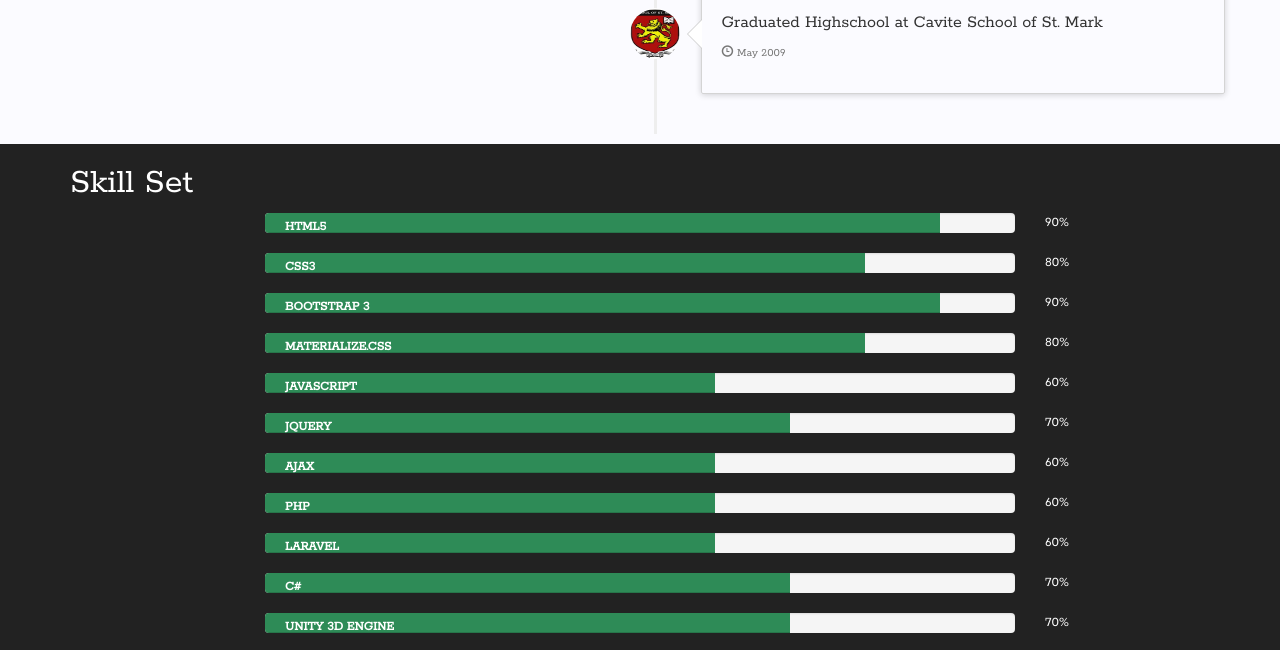
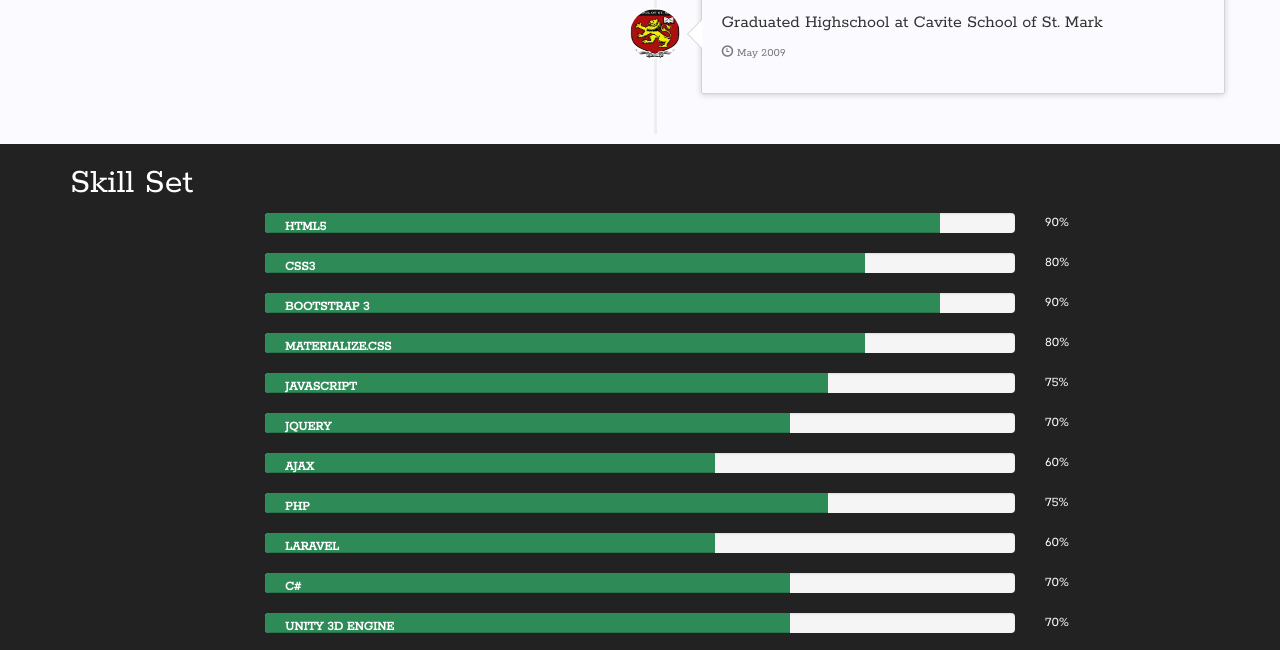
Before and after one commit to edzedez/updatedPortfolio, a plain HTML site: page index.html in a window 1280 px wide. Shown: the part 2209-2859 px from the top of the page. Drawn offline with nearby package versions, Linux system fonts and the light colour scheme.

Commit message:
updated again

```diff
--- a/index.html
+++ b/index.html
@@ -219,12 +219,12 @@
                 <div class="row">
                   <div class="col-md-8 col-md-offset-2 col-sm-8 col-sm-offset-2 col-xs-8 col-xs-offset-2">
                     <div class="progress">
-                        <div class="progress-bar  active" role="progressbar" aria-valuenow="  60"     aria-valuemin="0" aria-valuemax="100" style="width: 80%">
+                        <div class="progress-bar  active" role="progressbar" aria-valuenow="  75"     aria-valuemin="0" aria-valuemax="100" style="width: 80%">
                           <span class="skill-name"><strong>JavaScript</strong></span>
                         </div>
                     </div>
                   </div>
-                  <div class="col-md-2 col-sm-2 col-xs-2 text-left">60%</div>
+                  <div class="col-md-2 col-sm-2 col-xs-2 text-left">75%</div>
                 </div>
                 <div class="row">
                   <div class="col-md-8 col-md-offset-2 col-sm-8 col-sm-offset-2 col-xs-8 col-xs-offset-2">
@@ -249,12 +249,12 @@
                 <div class="row">
                   <div class="col-md-8 col-md-offset-2 col-sm-8 col-sm-offset-2 col-xs-8 col-xs-offset-2">
                     <div class="progress">
-                        <div class="progress-bar  active" role="progressbar" aria-valuenow="  60"     aria-valuemin="0" aria-valuemax="100" style="width: 20%">
+                        <div class="progress-bar  active" role="progressbar" aria-valuenow="  75"     aria-valuemin="0" aria-valuemax="100" style="width: 20%">
                           <span class="skill-name"><strong>PHP</strong></span>
                         </div>
                     </div>
                   </div>
-                  <div class="col-md-2 col-sm-2 col-xs-2 text-left">60%</div>
+                  <div class="col-md-2 col-sm-2 col-xs-2 text-left">75%</div>
                 </div>
                 <div class="row">
                   <div class="col-md-8 col-md-offset-2 col-sm-8 col-sm-offset-2 col-xs-8 col-xs-offset-2">
```
